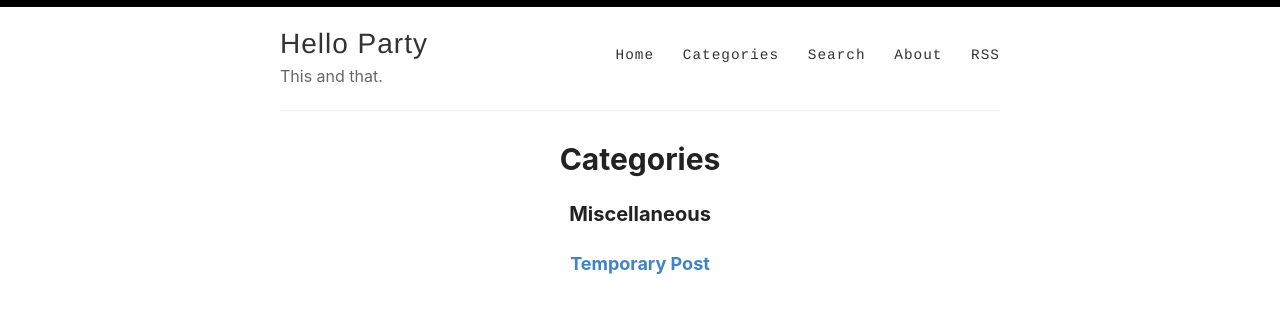
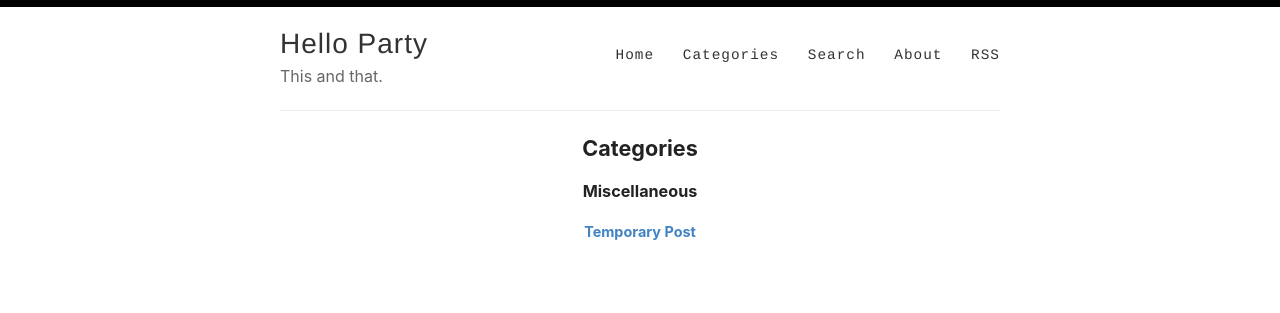
Before and after one commit to hello-party/hello-party-old.github.io, a Jekyll site: the page built from _pages/categories.md, in a window 1280 px wide. Shown: the top 313 px of the page. Built offline with Jekyll 4.4.1, drawn with Linux system fonts in a browser that asks for light colours.

Commit message:
Update style.scss

```diff
--- a/assets/style.scss
+++ b/assets/style.scss
@@ -52,14 +52,14 @@
 }
 
 h1 {
-  font-size: 30px;
+  font-size: 1.2em;
   a {
     color: inherit;
   }
 }
 
 h2 {
-  font-size: 24px;
+  font-size: 1em;
 }
 
 @media (min-width: 769px){
@@ -75,11 +75,11 @@
 }
 
 h3 {
-  font-size: 20px;
+  font-size: .9em;
 }
 
 h4 {
-  font-size: 18px;
+  font-size: .8em;
   color: #222;
 }
 
```
